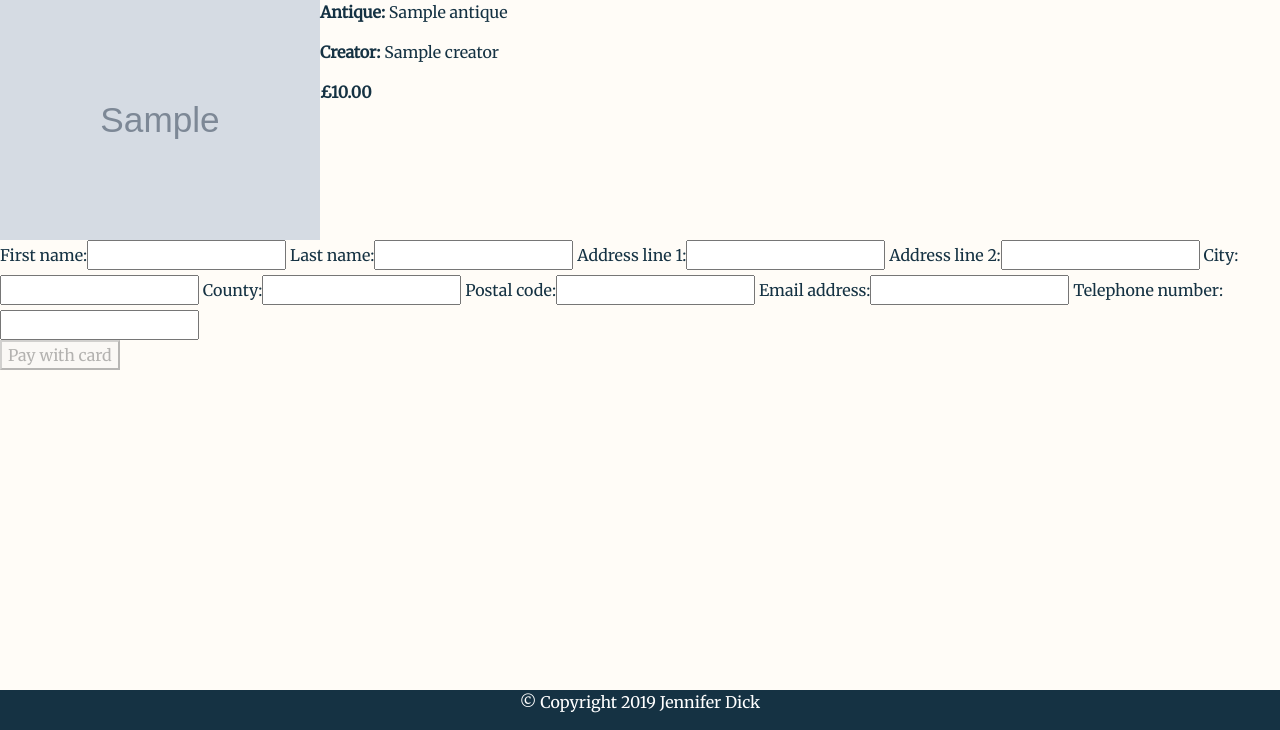
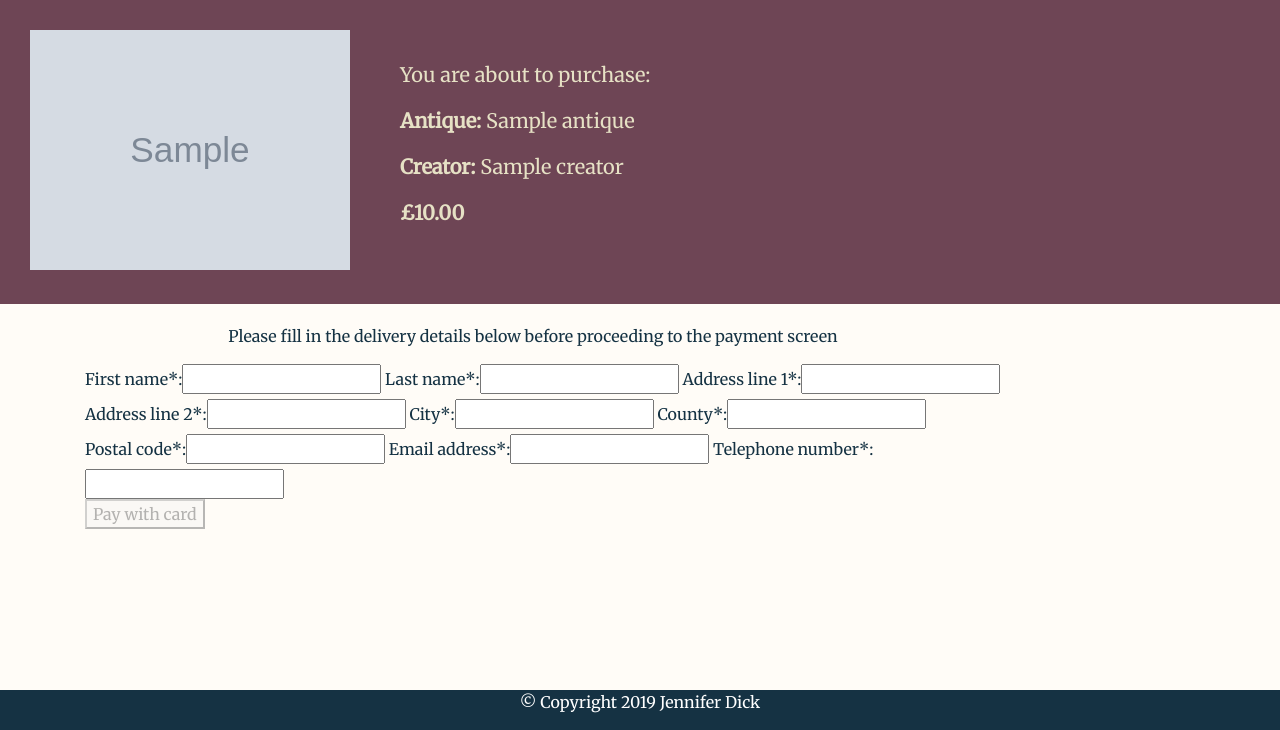
Before and after one commit to jennie6151/inwiththeold, a Django app: page /1/new/ in a window 1280 px wide. Shown: the part 70-800 px from the top of the page. Run offline with Django 3.2, Linux system fonts and the light colour scheme; a user stored in the database is signed in; tables that the repository leaves empty hold one stand-in row (values such as "Sample post"); grey boxes marked "Sample" are stand-in pictures; some libraries are stand-ins or nearby versions; some web fonts are replaced.

Commit message:
Styling on purchase form

```diff
--- a/antiqueProjectApp/forms.py
+++ b/antiqueProjectApp/forms.py
@@ -9,5 +9,5 @@ class AntiquePurchaseForm(forms.ModelForm):
                   'customerAddressCity', 'customerAddressCounty', 'customerAddressPostcode', 'customerEmail', 'customerTelephone')
         widgets = {'antique': forms.HiddenInput()}
         labels = {
-            'customerFirstName': 'First name', 'customerLastName': 'Last name', 'customerAddressLine1': 'Address line 1', 'customerAddressLine2': 'Address line 2', 'customerAddressCity': 'City', 'customerAddressCounty': 'County', 'customerAddressPostcode': 'Postal code', 'customerEmail': 'Email address', 'customerTelephone': 'Telephone number',
+            'customerFirstName': 'First name*', 'customerLastName': 'Last name*', 'customerAddressLine1': 'Address line 1*', 'customerAddressLine2': 'Address line 2*', 'customerAddressCity': 'City*', 'customerAddressCounty': 'County*', 'customerAddressPostcode': 'Postal code*', 'customerEmail': 'Email address*', 'customerTelephone': 'Telephone number*',
         }
--- a/antiqueProjectApp/static/css/styles.css
+++ b/antiqueProjectApp/static/css/styles.css
@@ -141,14 +141,27 @@ html{
     .antique-detail-image-styling{
         height: 30vh;
         object-fit: cover;
+        margin:10px;
     }
 
+
 /*------------* payments *------------*/
+    .sale-summary-styling{
+        font-size: 20px;
+        color: #E6E1C5;
+        background-color:#6E4555;
+        padding:20px;
+        margin-bottom:20px;
+}
+
     .payment-made-styling{
         color: #6E4555;
         margin:10px;
     }
 
+    .sale-summary-text{
+        margin:40px;
+    }
 
 
 /*------------* Footer *------------*/
--- a/antiqueProjectApp/views.py
+++ b/antiqueProjectApp/views.py
@@ -7,7 +7,7 @@ from django.conf import settings
 from django.contrib.auth.decorators import login_required
 import stripe
 
-stripe.api_key = "sk_test_cQbzKPWU5eKkAYgPecuVIcvo00D1Fr15gu"
+stripe.api_key = settings.STRIPE_SECRET
 
 
 def index(request):
@@ -22,7 +22,7 @@ def index(request):
         'numAntiques': numAntiques,
         'numCreators': numCreators,
         'numVisits': numVisits,
-        'allAntiques': Antique.objects.all(),
+        'allAntiques': Antique.objects.all().order_by('AntiqueName')
     }
 
 
--- a/templates/antique_purchase_form.html
+++ b/templates/antique_purchase_form.html
@@ -3,22 +3,30 @@
 {% block content %}
 
 <div class="container-fluid">
-    <div class="row">
+    <div class="row sale-summary-styling">
         <div class="col-xs-12">
             <a href="{{ sale.antique.get_absolute_url }}"><img class="antique-detail-image-styling"
                     src="{{ sale.antique.AntiqueImage }}" alt="{{ Antique.AntiqueName }}"></a>
         </div>
-        <div class="col-xs-12">
+        <div class="col-xs-12 sale-summary-text">
+            <p>You are about to purchase:</p>
             <p><strong>Antique:</strong> {{ sale.antique.AntiqueName }}
             </p>
             <p><strong>Creator:</strong> {{ sale.antique.Creator }}
             </p>
             <p><strong>£{{ sale.antique.Price }}</strong></p>
         </div>
-
+    </div>
+    <div class="row">
+        <div class="col-md-8 offset-md-2 col-xs-12">
+    <p>Please fill in the delivery details below before proceeding to the payment screen</p>
+        </div>
     </div>
 </div>
 
+<div class="container">
+    <div class="row">
+        <div class="col-lg-10">
             <form id="paymentForm" action="{% url 'charge' %}" method="POST" enctype="multipart/form-data">
                 {% csrf_token %}
                 {{ form | as_bootstrap }}
@@ -26,12 +34,14 @@
                     <button class="btn-default" disabled>Pay with card</button>
                 </div>
                 <div id="pay-button">
-        <script src="https://checkout.stripe.com/checkout.js" class="stripe-button"
-            data-key="{{key}}" data-description="In with the old payment"
-            data-amount="{{ sale.antique.price_in_pence }}" data-currency="gbp">
+                    <script src="https://checkout.stripe.com/checkout.js" class="stripe-button" data-key="{{key}}"
+                        data-description="In with the old payment" data-amount="{{ sale.antique.price_in_pence }}"
+                        data-currency="gbp">
                         </script>
                 </div>
         </div>
-
+    </div>
+</div>
 </form>
+</div>
 {% endblock %}
```
Also changed, not shown: README.md. Lines whose indentation alone changed are shown as unchanged.
